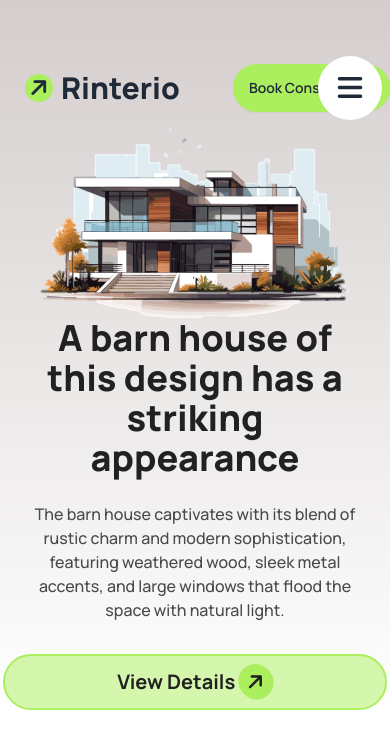
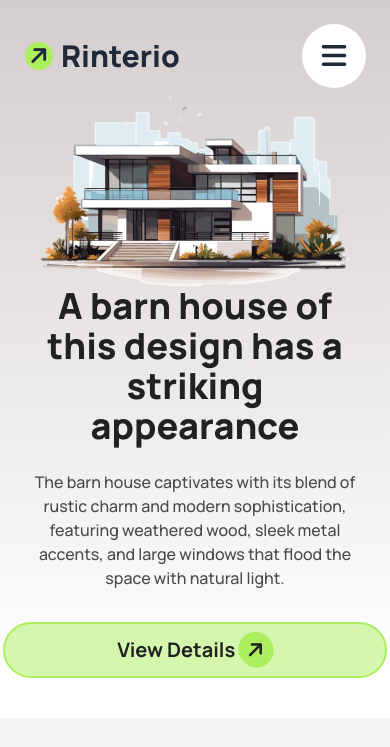
Before and after one commit to rasel3980/B10-Assignment-3, a plain HTML site: page index.html in a window 390 px wide. Shown: the top 747 px of the page. Drawn offline with nearby package versions, Linux system fonts and the light colour scheme.

Commit message:
Menubar responsive

```diff
--- a/index.html
+++ b/index.html
@@ -34,13 +34,13 @@
 </head>
 
 <body class="manrope-font">
-    <header class="pt-12 bg-gradient-to-t from-[#FFFFFF] to-[#d4cdcd] ">
-        <div class="navbar lg:px-32">
+    <header class="lg:pt-12 pt-4 bg-gradient-to-t from-[#FFFFFF] to-[#d4cdcd] ">
+        <div class="navbar lg:w-11/12 mx-auto">
             <div class="navbar-start">
                 <a class="sm:flex flex- btn btn-ghost text-3xl font-extrabold"><i
                 class="fa-solid fa-arrow-right bg-primary -rotate-45 rounded-full w-7 h-7 flex items-center justify-center fa-xs"></i>Rinterio</a>
             </div>
-            <div class="navbar-center hidden lg:flex">
+            <div class="navbar-center hidden lg:flex lg:mr-12">
                 <ul class="menu menu-horizontal px-1 text-base">
                     <li><a class="font-extrabold">Home</a></li>
                     <li><a>Services</a></li>
@@ -50,7 +50,7 @@
                 </ul>
             </div>
             <div class="navbar-end">
-                <di class="flex gap-4 mr-4">
+                <div class="flex gap-4 pr-4">
                     <div class="h-10 w-10 rounded-full bg-white hidden lg:flex items-center justify-center">
                         <svg xmlns="http://www.w3.org/2000/svg" fill="none" viewBox="0 0 24 24" stroke-width="1.5"
                         stroke="currentColor" class="size-6">
@@ -59,18 +59,20 @@
                         </svg>
                     </div>
                     <div class="h-10 w-10 rounded-full bg-white hidden lg:flex items-center justify-center">
-                        <svg xmlns="http://www.w3.org/2000/svg" fill="none" viewBox="0 0 24 24" stroke-width="1.5"
-                            stroke="currentColor" class="size-6">
+                        <svg xmlns="http://www.w3.org/2000/svg" fill="none" viewBox="0 0 24 24" stroke-width="1.5"    stroke="currentColor" class="size-6">
                         <path stroke-linecap="round" stroke-linejoin="round"
                         d="M2.25 3h1.386c.51 0 .955.343 1.087.835l.383 1.437M7.5 14.25a3 3 0 0 0-3 3h15.75m-12.75-3h11.218c1.121-2.3 2.1-4.684 2.924-7.138a60.114 60.114 0 0 0-16.536-1.84M7.5 14.25 5.106 5.272M6 20.25a.75.75 0 1 1-1.5 0 .75.75 0 0 1 1.5 0Zm12.75 0a.75.75 0 1 1-1.5 0 .75.75 0 0 1 1.5 0Z" />
                         </svg>
                     </div>
                 </div>
-            <div class="">
-                <a class=" btn rounded-full bg-primary border-none ">Book Consult <i
-                        class="fa-solid fa-arrow-right -rotate-45 fa-lg rounded-full w-7 h-7 bg-black text-white flex justify-center items-center "></i></a>
+                <div>
+                    <a class=" btn rounded-full bg-primary border-none hidden lg:flex text-xl font-extrabold ">Book Consult <div>
+                    <i class="fa-solid fa-arrow-right -rotate-45 fa-lg rounded-full w-7 h-7 bg-black text-white hidden lg:flex justify-center items-center "></i>
+                    </div></a>
                 </div>
-            <div class="dropdown">
+            </div>
+
+            <div class="dropdown lg:pr-0 pr-4">
                 <div tabindex="0" role="button" class="btn btn-ghost w-16 h-16 rounded-full bg-white lg:hidden "><i
                 class="fa-solid fa-bars fa-2xl "></i>
                 </div>
```
Lines whose indentation alone changed are shown as unchanged.
